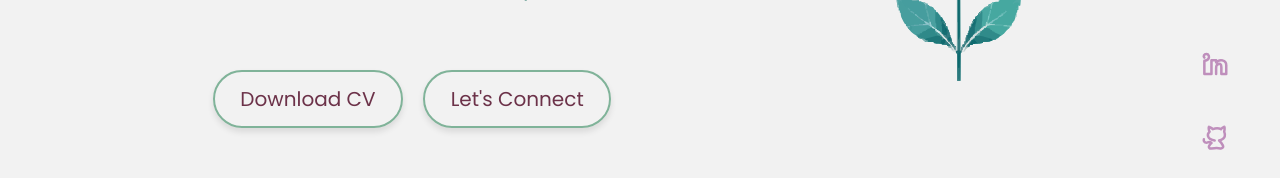
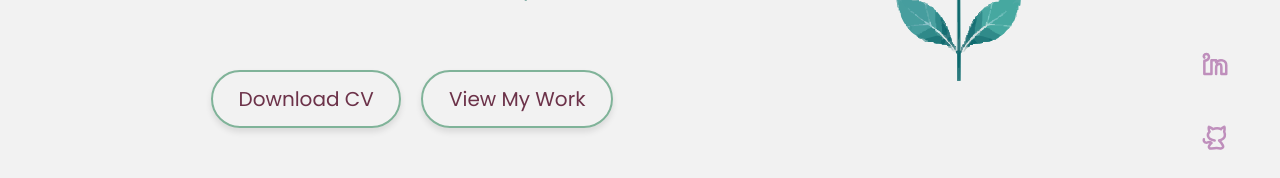
Before and after one commit to Doileo/my-new-portfolio, a React (Create React App) app: page / in a window 1280 px wide. Shown: the part 475-653 px from the top of the page. Built offline with nearby package versions, Linux system fonts and the light colour scheme.

Commit message:
chore: updated hero section CTA from Let's Connect to View My Work

```diff
--- a/src/components/Hero/Hero.js
+++ b/src/components/Hero/Hero.js
@@ -93,7 +93,7 @@ const Hero = () => {
                 ?.scrollIntoView({ behavior: "smooth" })
             }
           >
-            Let's Connect
+            View My Work
           </button>
         </motion.div>
       </div>
```
